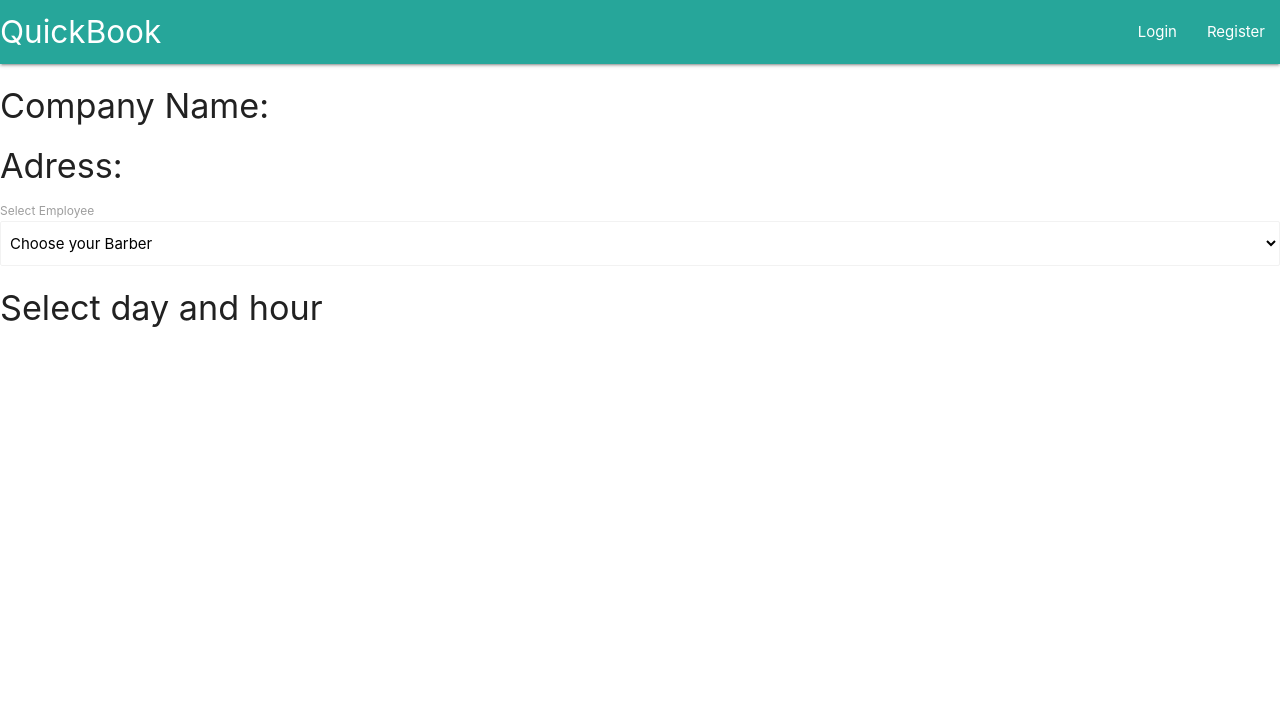
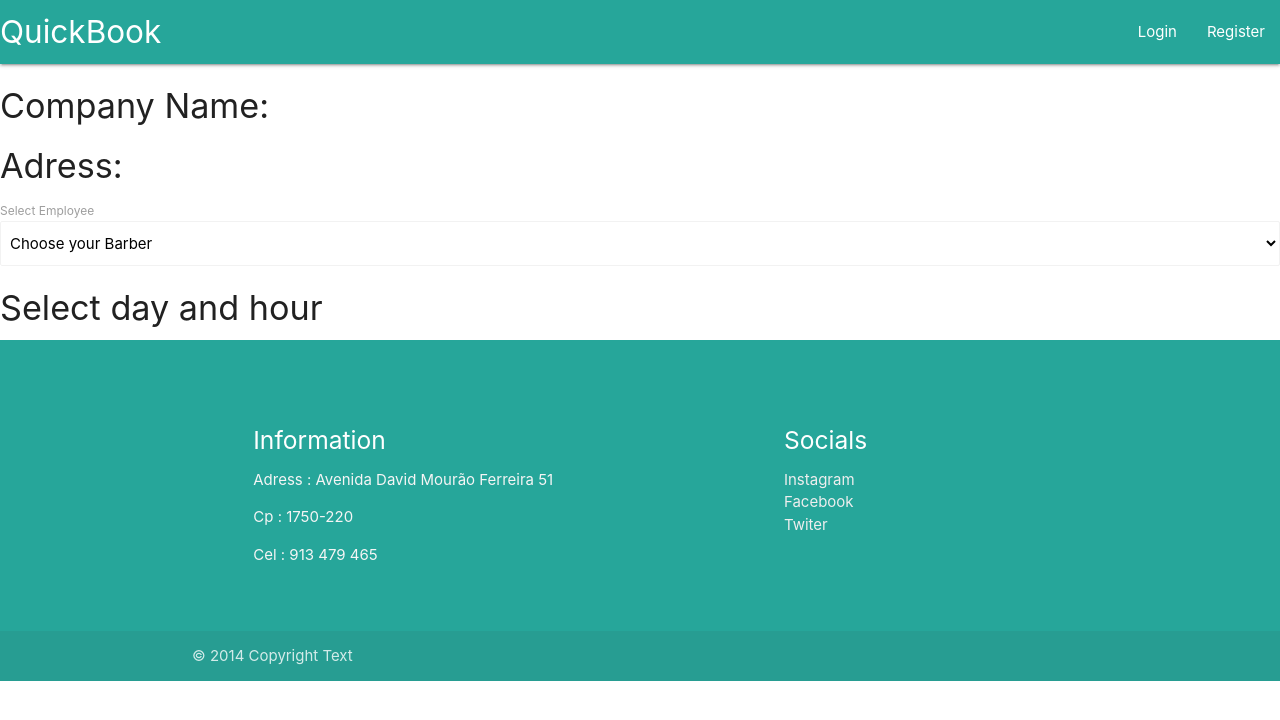
Before and after one commit to codeyourway-bootcamp/wolves-final-project, a React (Vite) app: page /checkout in a window 1280 px wide. Shown: the top 720 px of the page. Built offline with nearby package versions, Linux system fonts and the light colour scheme.

Commit message:
Foter implementado

```diff
--- a/src/App.jsx
+++ b/src/App.jsx
@@ -1,6 +1,7 @@
 import { createBrowserRouter, RouterProvider } from "react-router-dom";
 
 import Navbar from "./Components/Navbar";
+import Footer from "./Components/Footer";
 
 import Dashboard from "./Pages/Dashboard";
 import Login from "./Pages/Login";
@@ -9,6 +10,7 @@ import Register from "./Pages/Register";
 import Services from "./Pages/Services";
 import ClientsCalendar from "./Pages/ClientsCalendar";
 import Checkout from "./Pages/Checkout";
+
 
 const routes = createBrowserRouter([
   {
@@ -45,7 +47,9 @@ function App() {
   return (
     <>
       <Navbar />
+
       <RouterProvider router={routes} />
+      <Footer/>
     </>
   );
 }
--- a/src/Components/Footer/index.jsx
+++ b/src/Components/Footer/index.jsx
@@ -2,6 +2,34 @@
 
 export default function Footer() {
   return (
-    <div>Footer</div>
+    <>
+<footer className="page-footer" style={{ backgroundColor: '#26a69a' }}>
+          <div className="container">
+            <div className="row">
+              <div className="col l6 s12">
+                <h5 className="white-text">Information</h5>
+                <p className="grey-text text-lighten-4">Adress : Avenida David Mourão Ferreira 51</p>
+                <p className="grey-text text-lighten-4">Cp : 1750-220</p>
+                <p className="grey-text text-lighten-4">Cel : 913 479 465</p>
+              </div>
+              <div className="col l4 offset-l2 s12">
+                <h5 className="white-text">Socials</h5>
+                <ul>
+                  <li><a className="grey-text text-lighten-3" href="#!">Instagram</a></li>
+                  <li><a className="grey-text text-lighten-3" href="#!">Facebook</a></li>
+                  <li><a className="grey-text text-lighten-3" href="#!">Twiter</a></li>
+                </ul>
+              </div>
+            </div>
+          </div>
+          <div className="footer-copyright" >
+            <div className="container">© 2014 Copyright Text</div>
+          </div>
+        </footer>
+
+
+
+
+    </>
   )
 }
```
